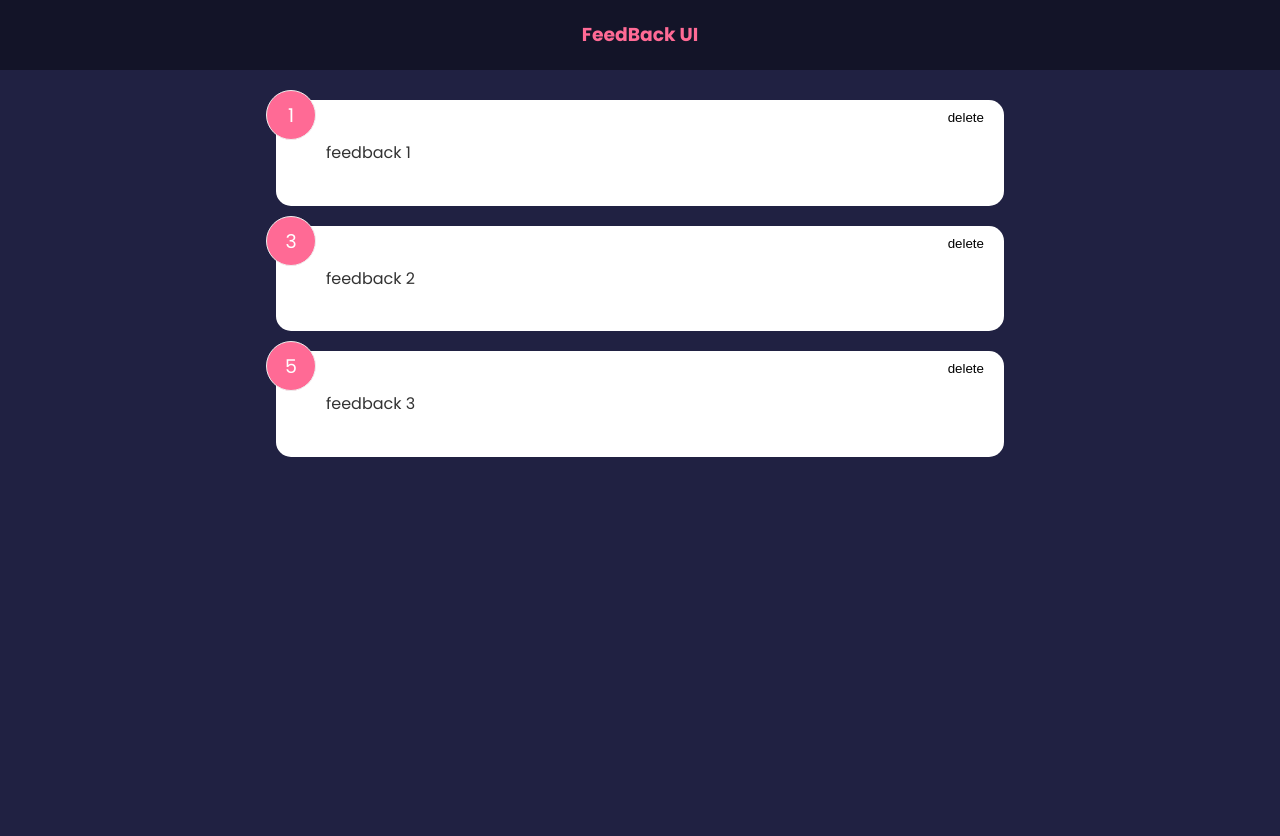
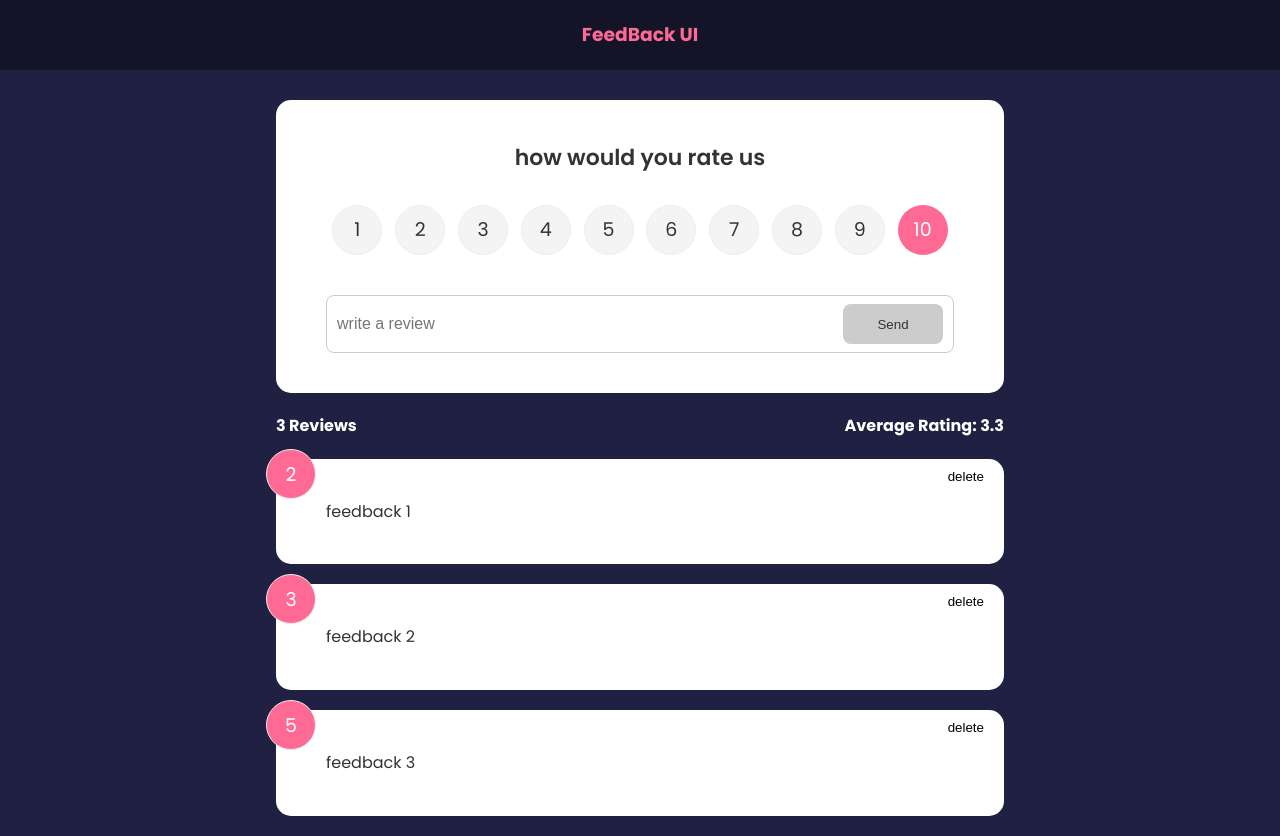
Before and after one commit to mohamedabdallah20/feedback-app-UI, a React (Create React App) app: page / in a window 1280 px wide. Before the commit the page ends 800 px from the top, so only its background shows below. Built offline with nearby package versions, Linux system fonts and the light colour scheme.

Commit message:
add the form to accept new feedback

```diff
--- a/src/App.js
+++ b/src/App.js
@@ -2,6 +2,8 @@
 // import FeedbackItem from './components/FeedbackItem'
 import { useState } from 'react'
 import FeedbackList from './components/FeedbackList'
+import FeedbackStats from './components/FeedbackStats'
+import FeedbackForm from './components/FeedbackForm'
 import FeedbackData from './data/feedbackData'
 
 function App() {
@@ -11,11 +13,16 @@
       setFeedback(feedback.filter((item) => item.id !== id))
     }
   }
+  const addHandler = (newFeedback) => {
+    setFeedback([newFeedback, ...feedback])
+  }
 
   return (
     <>
       <Header />
       <div className="container">
+        <FeedbackForm addHandler={addHandler} />
+        <FeedbackStats feedback={feedback} />
         <FeedbackList feedback={feedback} deleteHandler={deleteHandler} />
       </div>
     </>
--- /dev/null
+++ b/src/components/Button.jsx
@@ -0,0 +1,16 @@
+import React from 'react'
+
+function Button({ children, version, type, isDisabled }) {
+  return (
+    <button type={type} disabled={isDisabled} className={`btn-${version}`}>
+      {children}
+    </button>
+  )
+}
+Button.defaultProps = {
+  version: 'primary',
+  type: 'button',
+  isDisabled: false,
+}
+
+export default Button
--- /dev/null
+++ b/src/components/FeedbackForm.jsx
@@ -0,0 +1,59 @@
+import React from 'react'
+import Card from './shared/Card'
+import { useState } from 'react'
+import Button from './Button'
+import RatingSelect from './RatingSelect'
+function FeedbackForm({ addHandler }) {
+  const [text, setText] = useState('')
+  const [rating, setRating] = useState('10')
+  const [btnDisable, setBtnDisable] = useState(true)
+  const [message, setMessage] = useState('')
+
+  const handleTextChange = (e) => {
+    if (text === '') {
+      setBtnDisable(true)
+      setMessage(null)
+    } else if (text !== '' && text.trim().length <= 10) {
+      setMessage('Text must be at least 10 characters')
+      setBtnDisable(true)
+    } else {
+      setMessage(null)
+      setBtnDisable(false)
+    }
+    setText(e.target.value)
+  }
+  const handleSubmit = (e) => {
+    e.preventDefault()
+    if (text.trim().length > 10) {
+      const newFeedback = {
+        id: Math.random().toString(),
+        text,
+        rating: Number(rating),
+      }
+
+      addHandler(newFeedback)
+      //   setText('')
+    }
+  }
+  return (
+    <Card>
+      <form onSubmit={handleSubmit}>
+        <h2>how would you rate us</h2>
+        <RatingSelect select={(r) => setRating(r)} />
+        <div className="input-group">
+          <input
+            type="text"
+            placeholder="write a review"
+            onChange={handleTextChange}
+          />
+          <Button type="submit" isDisabled={btnDisable}>
+            Send
+          </Button>
+        </div>
+      </form>
+      {message && <div className="message">{message}</div>}
+    </Card>
+  )
+}
+
+export default FeedbackForm
--- /dev/null
+++ b/src/components/FeedbackStats.jsx
@@ -0,0 +1,17 @@
+import React from 'react'
+
+function FeedbackStats({ feedback }) {
+  let average = (
+    feedback.reduce((acc, cur) => acc + cur.rating, 0) / feedback.length
+  )
+    .toFixed(1)
+    .replace(/[.,]0$/, '')
+  return (
+    <div className="feedback-stats">
+      <h4>{feedback.length} Reviews</h4>
+      <h4>Average Rating: {isNaN(average) ? 0 : average}</h4>
+    </div>
+  )
+}
+
+export default FeedbackStats
--- /dev/null
+++ b/src/components/RatingSelect.jsx
@@ -0,0 +1,125 @@
+import React from 'react'
+import { useState } from 'react'
+function RatingSelect({ select }) {
+  const [selected, setSelected] = useState(10)
+  const handleChange = (e) => {
+    setSelected(+e.currentTarget.value)
+    select(+e.currentTarget.value)
+  }
+  return (
+    <ul className="rating">
+      <li>
+        <input
+          type="radio"
+          name="rating"
+          value="1"
+          onChange={handleChange}
+          checked={selected === 1}
+          id="num1"
+        />
+        <label htmlFor="num1">1</label>
+      </li>
+      <li>
+        <input
+          type="radio"
+          name="rating"
+          value="2"
+          onChange={handleChange}
+          checked={selected === 2}
+          id="num2"
+        />
+        <label htmlFor="num2">2</label>
+      </li>
+      <li>
+        <input
+          type="radio"
+          name="rating"
+          value="3"
+          onChange={handleChange}
+          checked={selected === 3}
+          id="num3"
+        />
+        <label htmlFor="num3">3</label>
+      </li>
+      <li>
+        <input
+          type="radio"
+          name="rating"
+          value="4"
+          onChange={handleChange}
+          checked={selected === 4}
+          id="num4"
+        />
+        <label htmlFor="num4">4</label>
+      </li>
+      <li>
+        <input
+          type="radio"
+          name="rating"
+          value="5"
+          onChange={handleChange}
+          checked={selected === 5}
+          id="num5"
+        />
+        <label htmlFor="num5">5</label>
+      </li>
+      <li>
+        <input
+          type="radio"
+          name="rating"
+          value="6"
+          onChange={handleChange}
+          checked={selected === 6}
+          id="num6"
+        />
+        <label htmlFor="num6">6</label>
+      </li>
+      <li>
+        <input
+          type="radio"
+          name="rating"
+          value="7"
+          onChange={handleChange}
+          checked={selected === 7}
+          id="num7"
+        />
+        <label htmlFor="num7">7</label>
+      </li>
+      <li>
+        <input
+          type="radio"
+          name="rating"
+          value="8"
+          onChange={handleChange}
+          checked={selected === 8}
+          id="num8"
+        />
+        <label htmlFor="num8">8</label>
+      </li>
+      <li>
+        <input
+          type="radio"
+          name="rating"
+          value="9"
+          onChange={handleChange}
+          checked={selected === 9}
+          id="num9"
+        />
+        <label htmlFor="num9">9</label>
+      </li>
+      <li>
+        <input
+          type="radio"
+          name="rating"
+          value="10"
+          onChange={handleChange}
+          checked={selected === 10}
+          id="num10"
+        />
+        <label htmlFor="num10">10</label>
+      </li>
+    </ul>
+  )
+}
+
+export default RatingSelect
--- a/src/data/feedbackData.js
+++ b/src/data/feedbackData.js
@@ -2,7 +2,7 @@
   {
     id: 1,
     text: 'feedback 1',
-    rating: 1,
+    rating: 2,
   },
   {
     id: 2,
--- a/src/index.css
+++ b/src/index.css
@@ -156,25 +156,54 @@
 }
 
 .btn-primary {
+  color: #fff;
+  border: 0;
+  border-radius: 8px;
+  color: #fff;
+  width: 100px;
+  height: 40px;
+  cursor: pointer;
   background-color: #202142;
 }
 
 .btn-secondary {
+  color: #fff;
+  border: 0;
+  border-radius: 8px;
+  color: #fff;
+  width: 100px;
+  height: 40px;
+  cursor: pointer;
   background: #ff6a95;
 }
 
-.btn:hover {
+.btn-primary:hover {
   transform: scale(0.98);
   opacity: 0.9;
 }
 
-.btn:disabled {
+.btn-primary:disabled {
   background-color: #cccccc;
   color: #333;
   cursor: auto;
 }
 
-.btn:disabled:hover {
+.btn-primary:disabled:hover {
+  transform: scale(1);
+  opacity: 1;
+}
+.btn-secondary:hover {
+  transform: scale(0.98);
+  opacity: 0.9;
+}
+
+.btn-secondary:disabled {
+  background-color: #cccccc;
+  color: #333;
+  cursor: auto;
+}
+
+.btn-secondary:disabled:hover {
   transform: scale(1);
   opacity: 1;
 }
```
